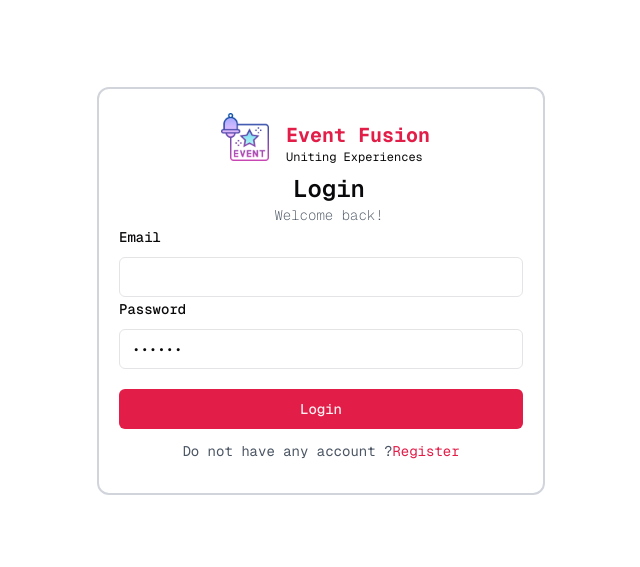
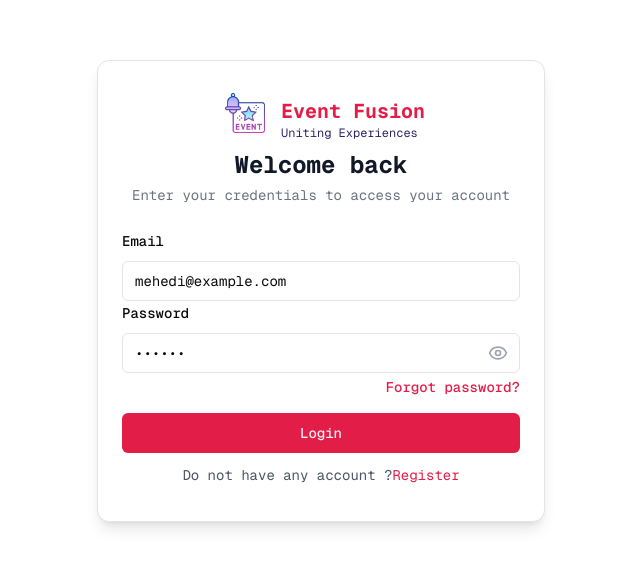
Before and after one commit to MehediMehad/Event-Fusion-Client, a Next.js app: page /login in a window 1280 px wide. Shown: the part 109-676 px from the top of the page, without its empty margins (319-959 px from the left). Built offline with nearby package versions, Linux system fonts and the light colour scheme; no server answers.

Commit message:
Login page add

```diff
--- a/src/components/modules/auth/login/LoginForm.tsx
+++ b/src/components/modules/auth/login/LoginForm.tsx
@@ -11,14 +11,16 @@ import {
 import { Input } from "@/components/ui/input";
 import { FieldValues, SubmitHandler, useForm } from "react-hook-form";
 import Link from "next/link";
-import Logo from "@/assets/svgs/Logo";
 import { zodResolver } from "@hookform/resolvers/zod";
-import { loginUser, reCaptchaTokenVerification } from "@/services/AuthService";
+import { loginUser } from "@/services/AuthService";
 import { toast } from "sonner";
 import { loginSchema } from "./loginValidation";
 import { useState } from "react";
 import { useRouter, useSearchParams } from "next/navigation";
 import { useUser } from "@/context/UserContext";
+import Logo from "@/components/shared/Logo";
+import { Card, CardContent, CardHeader } from "@/components/ui/card";
+import { Eye, EyeOff } from "lucide-react";
 
 export default function LoginForm() {
   const form = useForm({
@@ -27,15 +29,15 @@ export default function LoginForm() {
 
   const { setIsLoading } = useUser();
 
+  const searchParams = useSearchParams();
+  const [showPassword, setShowPassword] = useState(false);
 
-  const searchParams = useSearchParams();
   const redirect = searchParams.get("redirectPath");
   const router = useRouter();
 
   const {
     formState: { isSubmitting },
   } = form;
-
 
   const onSubmit: SubmitHandler<FieldValues> = async (data) => {
     try {
@@ -57,20 +59,27 @@ export default function LoginForm() {
   };
 
   return (
-    <div className="border-2 border-gray-300 rounded-xl flex-grow max-w-md w-full p-5">
-      <div className="flex flex-col justify-center items-center space-x-4 ">
+    <Card className="w-full max-w-md shadow-lg rounded-xl overflow-hidden">
+      <CardHeader className="space-y-4">
+        <div className="flex flex-col items-center space-y-2">
           <Logo />
-        <div className="flex flex-col items-center justify-center">
-          <h1 className="text-2xl mt-2 font-semibold">Login</h1>
-          <p className="font-extralight text-sm text-gray-600">Welcome back!</p>
+          <div className="text-center">
+            <h1 className="text-2xl font-bold text-gray-900 dark:text-white">
+              Welcome back
+            </h1>
+            <p className="text-sm text-gray-500 dark:text-gray-400 mt-1">
+              Enter your credentials to access your account
+            </p>
           </div>
         </div>
+      </CardHeader>
+      <CardContent>
         <Form {...form}>
           <form onSubmit={form.handleSubmit(onSubmit)}>
             <FormField
               control={form.control}
               name="email"
-            defaultValue={""}
+              defaultValue={"mehedi@example.com"}
               render={({ field }) => (
                 <FormItem>
                   <FormLabel>Email</FormLabel>
@@ -86,20 +95,44 @@ export default function LoginForm() {
               name="password"
               defaultValue={"123456"}
               render={({ field }) => (
-              <FormItem>
+                <FormItem className="relative">
                   <FormLabel>Password</FormLabel>
                   <FormControl>
-                  <Input type="password" {...field} value={field.value || ""} />
+                    <Input
+                      type={showPassword ? "text" : "password"}
+                      {...field}
+                      value={field.value || ""}
+                    />
                   </FormControl>
+                  <button
+                    type="button"
+                    className="absolute right-3 top-11 -translate-y-1/2 text-gray-400 hover:text-gray-600"
+                    onClick={() => setShowPassword(!showPassword)}
+                  >
+                    {showPassword ? (
+                      <EyeOff className="h-5 w-5" />
+                    ) : (
+                      <Eye className="h-5 w-5" />
+                    )}
+                  </button>
                   <FormMessage />
                 </FormItem>
               )}
             />
 
+            <div className="flex justify-end mt-1">
+              <Link
+                href="/forgot-password"
+                className="text-sm font-medium text-primary hover:underline"
+              >
+                Forgot password?
+              </Link>
+            </div>
+
             <Button
-            // disabled={isSubmitting ? false : true}
+              disabled={isSubmitting ? true : false}
               type="submit"
-            className="mt-5 w-full"
+              className="mt-4 w-full"
             >
               {isSubmitting ? "Logging...." : "Login"}
             </Button>
@@ -111,6 +144,7 @@ export default function LoginForm() {
             Register
           </Link>
         </p>
-    </div>
+      </CardContent>
+    </Card>
   );
 }
--- a/src/services/AuthService/index.ts
+++ b/src/services/AuthService/index.ts
@@ -61,24 +61,6 @@ export const getCurrentUser = async () => {
   }
 };
 
-export const reCaptchaTokenVerification = async (token: string) => {
-  try {
-    const res = await fetch("https://www.google.com/recaptcha/api/siteverify", {
-      method: "POST",
-      headers: {
-        "Content-Type": "application/x-www-form-urlencoded",
-      },
-      body: new URLSearchParams({
-        secret: process.env.NEXT_PUBLIC_RECAPTCHA_SERVER_KEY!,
-        response: token,
-      }),
-    });
-
-    return res.json();
-  } catch (err: any) {
-    return Error(err);
-  }
-};
 
 export const logout = async () => {
   (await cookies()).delete("accessToken");
```
Also changed, not shown: 1 other file (tests, documents, lock files or other folders). Lines whose indentation alone changed are shown as unchanged.
